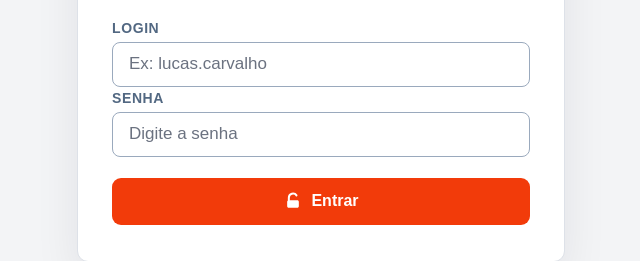
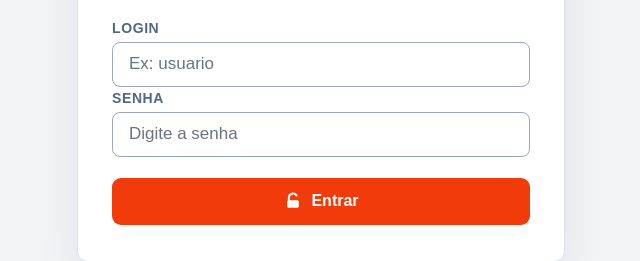
Before and after one commit to Maera01/PCP-01, a plain HTML site: page index.html in a window 1280 px wide. Shown: the part 357-618 px from the top of the page, 319-959 px from the left. Drawn offline with Linux system fonts and the light colour scheme.

Commit message:
Atualiza exemplo do login

```diff
--- a/index.html
+++ b/index.html
@@ -200,7 +200,7 @@
       <div class="form-group">
         <label>Login</label>
         <input class="input" type="text" id="login-user"
-          placeholder="Ex: lucas.carvalho" required/>
+          placeholder="Ex: usuario" required/>
       </div>
 
       <div class="form-group">
```
